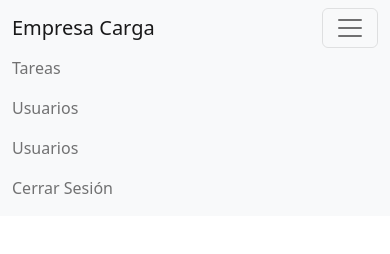
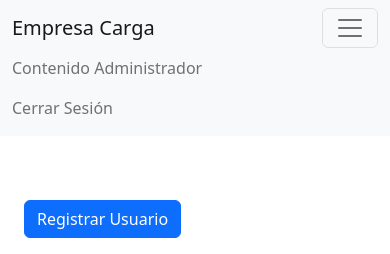
Before and after one commit to mariaperezr/PruebaSNA, a PHP site: page /Vista/usuario.php in a window 390 px wide, after a click that opens the changed part. Shown: the top 254 px of the page. Run offline with PHP 8.4, Linux system fonts and the light colour scheme; some libraries are stand-ins or nearby versions.

Commit message:
configurar login y usuario-php
dddd

```diff
--- a/Vista/login.php
+++ b/Vista/login.php
@@ -30,8 +30,10 @@
 
 <body>
 
-<div class="container co">
+<br>
+<div class="container col-sm-4">
     <h2>Iniciar Sesión</h2>
+    <br>
     <form id="formLogin">
         <div class="form-group">
             <label for="correo">Correo electrónico:</label>
@@ -41,6 +43,7 @@
             <label for="password">Contraseña:</label>
             <input type="password" class="form-control" id="password" name="password" required>
         </div>
+        <br>
         <button type="submit" class="btn btn-primary">Iniciar Sesión</button>
     </form>
 </div>
--- a/Vista/usuario.php
+++ b/Vista/usuario.php
@@ -43,13 +43,7 @@
             <div class="collapse navbar-collapse" id="navbarNav">
                 <ul class="navbar-nav">
                     <li class="nav-item">
-                        <a class="nav-link" href="FormularioSolicitud.php">Tareas</a>
-                    </li>
-                    <li class="nav-item">
-                        <a class="nav-link" href="listadoServicios.php">Usuarios</a>
-                    </li>
-                    <li class="nav-item">
-                        <a class="nav-link" href="usuario.php">Usuarios</a>
+                        <a class="nav-link" href="listadoServicios.php">Contenido Administrador</a>
                     </li>
                 </ul>
                 <ul class="navbar-nav ms-auto">
```
